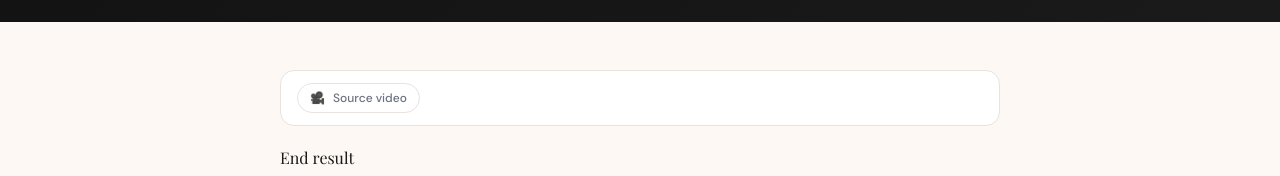
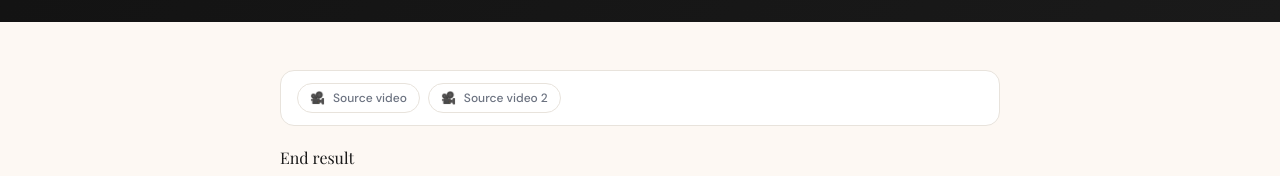
Before and after one commit to JacobChee/ai-learnings, a Next.js app: page /posts/using-obsidian-as-your-second-brain in a window 1280 px wide. Shown: the part 424-600 px from the top of the page. Built offline with nearby package versions, Linux system fonts and the light colour scheme; a web font is replaced by a local one.

Commit message:
Support multiple source links per post; add second source video

```diff
--- a/content/posts/using-obsidian-as-your-second-brain.mdx
+++ b/content/posts/using-obsidian-as-your-second-brain.mdx
@@ -6,7 +6,9 @@ category: "Agents"
 readTime: "6 min read"
 applicableScore: 4
 learningCurve: "Moderate"
-sourceLink: "https://www.youtube.com/watch?v=b4d32pBa3UY"
+sourceLink:
+  - "https://www.youtube.com/watch?v=b4d32pBa3UY"
+  - "https://www.youtube.com/watch?v=sboNwYmH3AY&t=91s"
 resultImages:
   - "/results/using-obsidian-as-your-second-brain/obsidian-graph.png"
 ---
--- a/src/app/posts/[slug]/page.tsx
+++ b/src/app/posts/[slug]/page.tsx
@@ -90,24 +90,29 @@ export default async function PostPage({ params }: { params: Promise<{ slug: str
         {/* Links strip */}
         {(post.skillLink || post.sourceLink) && (
           <div className="bg-white rounded-[14px] border border-border-card px-4 py-3 mb-5 flex flex-wrap gap-2">
-            {post.sourceLink && (
+            {post.sourceLink &&
+              (Array.isArray(post.sourceLink) ? post.sourceLink : [post.sourceLink]).map((link, i) => {
+                const isVideo = /\/\/(www\.)?(youtube\.com|youtu\.be|vimeo\.com)\//.test(link)
+                return (
                   <a
-                href={post.sourceLink}
+                    key={link}
+                    href={link}
                     target="_blank"
                     rel="noopener noreferrer"
                     className="inline-flex items-center gap-2 text-xs font-medium text-body-gray hover:text-navy border border-border-card hover:border-gold/40 px-3 py-1.5 rounded-full transition-colors"
                   >
-                {/\/\/(www\.)?(youtube\.com|youtu\.be|vimeo\.com)\//.test(post.sourceLink) ? (
+                    {isVideo ? (
                       <>
-                    <span>🎥</span> Source video
+                        <span>🎥</span> Source video{i > 0 ? ` ${i + 1}` : ''}
                       </>
                     ) : (
                       <>
-                    <span>📄</span> Source article
+                        <span>📄</span> Source article{i > 0 ? ` ${i + 1}` : ''}
                       </>
                     )}
                   </a>
-            )}
+                )
+              })}
             {post.skillLink && (
               <a
                 href={post.skillLink}
--- a/src/lib/posts.ts
+++ b/src/lib/posts.ts
@@ -14,7 +14,7 @@ export interface PostMeta {
   applicableScore?: number
   learningCurve?: 'Easy' | 'Moderate' | 'Steep'
   skillLink?: string
-  sourceLink?: string
+  sourceLink?: string | string[]
   resultImages?: string[]
 }
 
```
Lines whose indentation alone changed are shown as unchanged.
